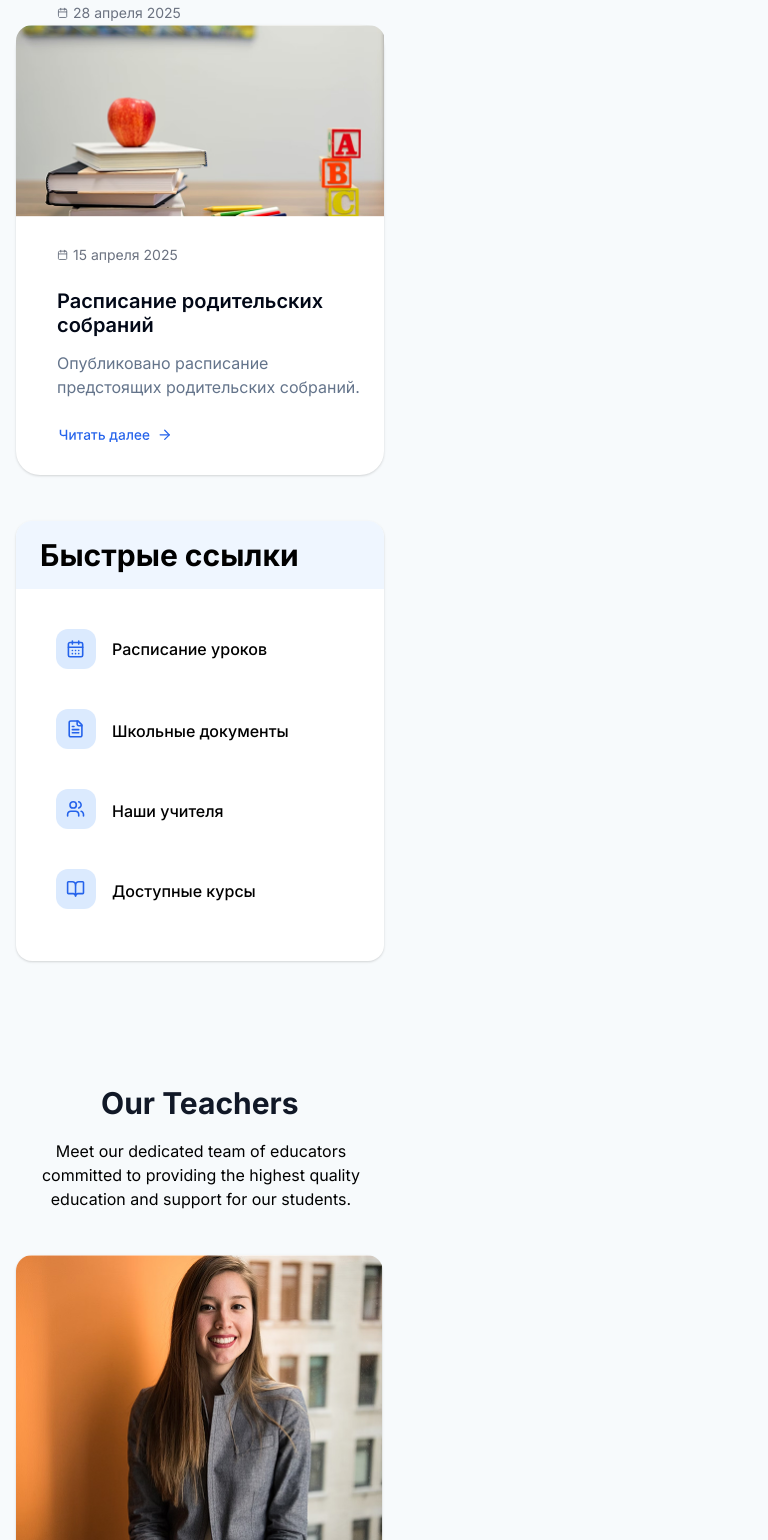
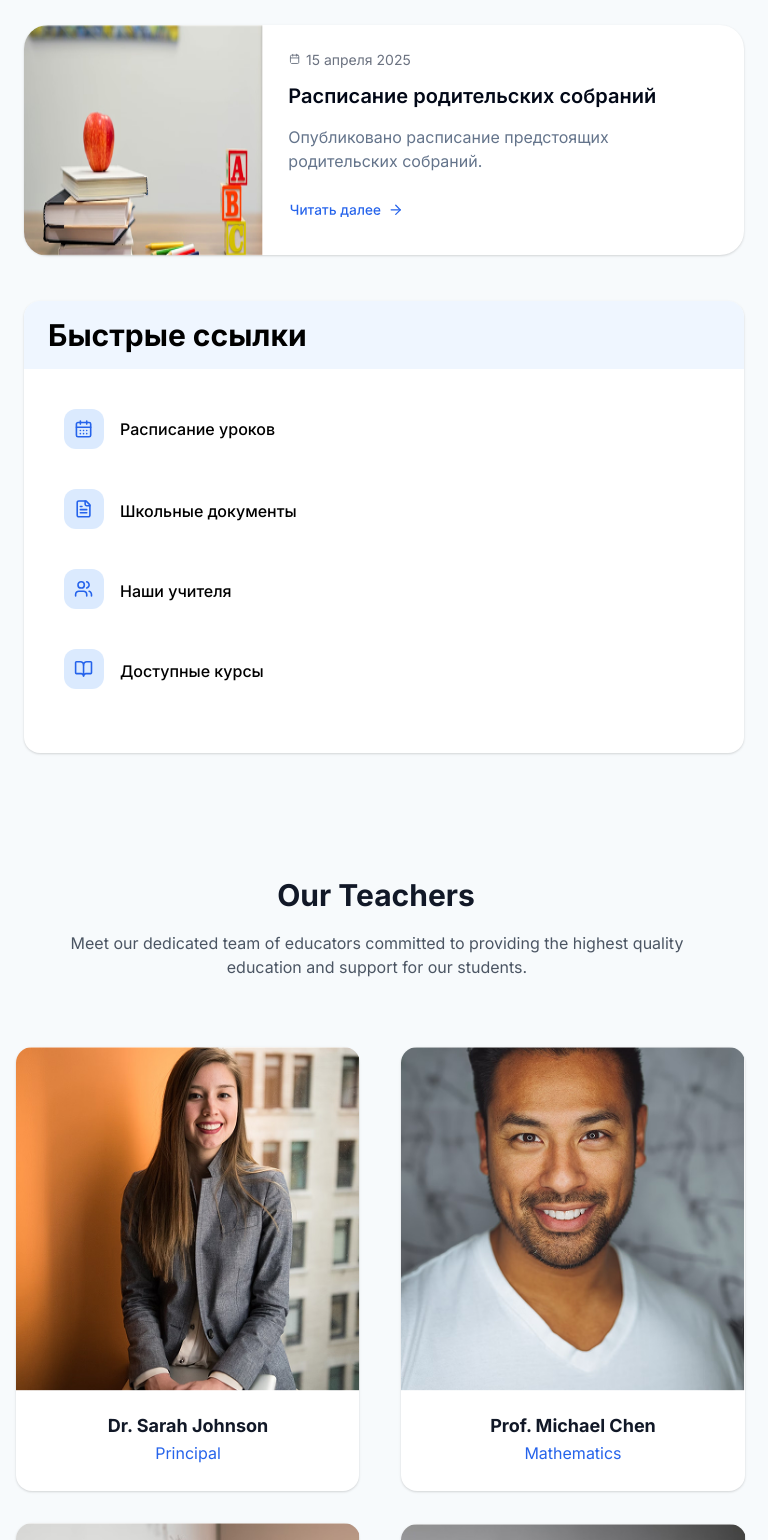
Before and after one commit to uzaqbaevb8/Schoole, a React (Vite) app: page / in a window 768 px wide. Shown: the part 1240-2780 px from the top of the page. Built offline with nearby package versions, Linux system fonts and the light colour scheme.

Commit message:
768 planshet desktop bolinay dep tur

```diff
--- a/src/pages/Home/Home.css
+++ b/src/pages/Home/Home.css
@@ -9,11 +9,12 @@
     width: 100%;
     max-width: 1440px;
     padding: 20px 24px;
+
     margin: 0 auto;
     background: #F7FAFC;
 }
 
-@media (min-width: 400px) {
+@media (min-width: 400px) and (max-width: 768px){
     .main {
         display: block;
         width: 368px;
@@ -99,7 +100,7 @@
     .section-csrdas-data img {
         width: 12px;
         height: 12px;
-        margin-left: 41px;
+        margin-left: 25px;
         margin-top: 28px;
     }
 
@@ -108,7 +109,7 @@
         bottom: 20px;
         width: 77.12px;
         height: 20px;
-        margin-left: 57px;
+        margin-left: 41px;
         font-weight: 400;
         font-size: 14px;
         line-height: 20px;
@@ -122,7 +123,7 @@
         font-weight: 600;
         font-size: 20px;
         color: #020817;
-        margin-left: 41px;
+        margin-left: 25px;
     }
 
     .section-cards-paragrouph p {
@@ -133,7 +134,7 @@
         font-size: 16px;
         line-height: 24px;
         color: #64748B;
-        margin-left: 41px;
+        margin-left: 25px;
         position: relative;
         top: 10px;
     }
@@ -141,7 +142,7 @@
     .section-cards-paragrouph img {
         width: 116.88px;
         height: 40px;
-        margin-left: 41px;
+        margin-left: 25px;
         position: relative;
         margin-top: 26px;
         margin-bottom: 26px;
@@ -150,18 +151,16 @@
     }
 
     .computer_clasroom_cards-item img {
-        width: 368px;
-        height: 192px;
         border-top-left-radius: 24px;
         border-top-right-radius: 24px;
     }
 
-    .computer_clasroom_cards-item .data-icons {
+    .data-icons{
         display: flex;
         position: relative;
         width: 12px;
         height: 12px;
-        margin-left: 41px;
+        margin-left: 25px;
         margin-top: 28px;
     }
 
@@ -170,7 +169,7 @@
         bottom: 16px;
         width: 108.31px;
         height: 20px;
-        margin-left: 57px;
+        margin-left: 41px;
         font-weight: 400;
         font-size: 14px;
         line-height: 20px;
@@ -184,7 +183,7 @@
         font-weight: 600;
         font-size: 20px;
         color: #020817;
-        margin-left: 41px;
+        margin-left: 25px;
     }
 
     .computer_classroom-paragrouph p {
@@ -195,7 +194,7 @@
         font-size: 16px;
         line-height: 24px;
         color: #64748B;
-        margin-left: 41px;
+        margin-left: 25px;
         position: relative;
         margin-bottom: 30px;
         top: 10px;
@@ -215,7 +214,7 @@
     .computer_classroom-paragrouph img {
         width: 116.88px;
         height: 40px;
-        margin-left: 41px;
+        margin-left: 25px;
         position: relative;
         margin-top: 12px;
         margin-bottom: 26px;
@@ -236,7 +235,7 @@
         position: relative;
         width: 12px;
         height: 12px;
-        margin-left: 41px;
+        margin-left: 25px;
         margin-top: 28px;
     }
 
@@ -244,7 +243,7 @@
         position: relative;
         width: 108.31px;
         height: 28px;
-        margin-left: 57px;
+        margin-left: 41px;
         font-weight: 400;
         font-size: 14px;
         line-height: 20px;
@@ -258,7 +257,7 @@
         font-weight: 600;
         font-size: 20px;
         color: #020817;
-        margin-left: 41px;
+        margin-left: 25px;
     }
 
     .Parental_schedule-paragrouph p {
@@ -269,7 +268,7 @@
         font-size: 16px;
         line-height: 24px;
         color: #64748B;
-        margin-left: 41px;
+        margin-left: 25px;
         position: relative;
         margin-bottom: 30px;
         top: 10px;
@@ -278,7 +277,7 @@
     .Parental_schedule-paragrouph img {
         width: 116.88px;
         height: 40px;
-        margin-left: 41px;
+        margin-left: 25px;
         margin-bottom: 26px;
     }
 
@@ -1562,7 +1561,8 @@
     }
 }
 
-@media (min-width: 768px) {
+@media (max-width: 768px) and (max-width: 1440px) {
+
     .main {
         flex-direction: row;
         width: 720px;
@@ -1571,6 +1571,7 @@
         margin-left: 20px;
         margin-top: 50px;
         padding: 0;
+        background: #DBEAFE;
     }
 
     .main-text h1 {
@@ -1617,6 +1618,7 @@
         display: flex;
         width: 720px;
         height: 258px;
+        margin-left: 24px;
     }
 
     .section-cards-item img {
@@ -1686,6 +1688,7 @@
         display: flex;
         width: 720px;
         height: 230px;
+        margin-left: 24px;
     }
 
     .computer_clasroom_cards-item img {
@@ -1697,8 +1700,10 @@
 
     .computer_classroom-paragrouph h1 {
         display: flex;
-        width: 410px;
+        position: absolute;
+        width: auto;
         height: 28px;
+        right: 52.5px;
         margin-top: 59px;
     }
 
@@ -1706,6 +1711,347 @@
         display: flex;
         width: 363.27px;
         height: 44px;
+        position: absolute;
+        right: 92px;
+        margin-bottom: 26px;
+        margin-top: 95px;
+    }
+
+    .computer_clasroom_cards-item p {
+        display: flex;
+        position: absolute;
+        top: 25px;
+        right: 330px;
+    }
+
+    .computer_classroom-paragrouph img {
+        display: flex;
+        position: absolute;
+        width: 116.88px;
+        margin-top: 165px;
+    }
+
+    .computer_clasroom_cards-item .data-icons {
+        display: flex;
+        width: 12px;
+        height: 12px;
+        position: absolute;
+        top: 0px;
+        left: 240px;
+    }
+
+    .Parental_schedule {
+        display: flex;
+    }
+
+    .Parental_schedule_cards-item img {
+        display: flex;
+        width: 239.33px;
+        height: 231px;
+        border-bottom-left-radius: 24px;
+        border-top-right-radius: 0px;
+        border-top-left-radius: 24px;
+    }
+
+    .Parental_schedule_cards-item p {
+        display: flex;
+        position: absolute;
+        top: 0px;
+        margin-left: 282px;
+        margin-top: 25px;
+    }
+
+
+
+    .Parental_schedule-paragrouph h1 {
+        display: flex;
+        margin-top: 59px;
+    }
+
+    .Parental_schedule {
+        display: flex;
+        margin-left: 24px;
+        width: 720px;
+        height: 230px;
+    }
+
+    .Parental_schedule_cards-item .data-icons {
+        display: flex;
+        position: absolute;
+        top: 0px;
+        left: 240px;
+    }
+
+    .Parental_schedule-paragrouph p {
+        display: flex;
+        width: 320.74px;
+        position: absolute;
+        margin-top: 90px;
+    }
+
+    .Parental_schedule-paragrouph img{
+        display: flex;
+        position: absolute;
+        top: 165px;
+    }
+
+    .Quick_links {
+        margin-left: 24px;
+        width: 720px;
+        height: 452px;
+    }
+
+    .Quick_links-text {
+        width: 720px;
+        height: 68px;
+        font-size: 20px;
+        font-weight: 600;
+    }
+
+    .Our_Teachers {
+        width: 720px;
+        height: 1068px;
+    }
+
+    .Our_Teachers-text h2 {
+        display: flex;
+        margin-left: 261.2px;
+    }
+
+    .Our_Teachers-text p {
+        display: flex;
+        width: 672px;
+        color: #4B5563;
+    }
+
+    .Our_Teachers-cards-item {
+        display: flex;
+        width: 343px;
+        height: 444px;
+
+    }
+
+    .Our_Teachers-cards-item img {
+        display: flex;
+        position: relative;
+        width: 344px;
+        height: 344px;
+    }
+
+    .Our_Teachers-cards-item h1 {
+        display: flex;
+        width: 160.79px;
+        height: 28px;
+        font-weight: 700;
+        font-size: 18px;
+        color: #111827;
+        margin-left: 91.77px;
+    }
+
+    .Our_Teachers-cards-item h2 {
+        display: flex;
+        margin-left: 139.22px;
+    }
+
+    .Our_Teachers-cards_2 {
+        display: flex;
+        padding-left: 385px;
+        position: relative;
+        bottom: 492px;
+    }
+
+    .Our_Teachers-cards_2-item {
+        width: 343.5px;
+        height: 444px;
+    }
+
+    .Our_Teachers-cards_2-item img {
+        display: flex;
+        width: 344px;
+        height: 344px;
+    }
+
+    .Our_Teachers-cards_2-item h1 {
+        display: flex;
+        margin-left: 89.16px;
+    }
+
+    .Our_Teachers-cards_2-item h2 {
+        display: flex;
+        margin-left: 123.42px;
+    }
+
+    .Our_Teachers-cards_3 {
+        display: flex;
+        position: relative;
+        width: 344px;
+        height: 344px;
+        bottom: 492px;
+    }
+
+    .Our_Teachers-cards_3-item {
+        display: flex;
+        width: 343px;
+        height: 444px;
+
+    }
+
+    .Our_Teachers-cards_3-item img {
+        display: flex;
+        width: 344px;
+        height: 344px;
+    }
+
+    .Our_Teachers-cards_3-item h1 {
+        display: flex;
+        margin-left: 86.56px;
+    }
+
+    .Our_Teachers-cards_3-item h2 {
+        display: flex;
+        margin-left: 139px;
+    }
+
+    .Our_Teachers-cards_4-item {
+        display: flex;
+        position: relative;
+        width: 344px;
+        height: 444px;
+        bottom: 835px;
+        margin-left: 385px;
+    }
+
+    .Our_Teachers-cards_4-item img {
+        width: 344.5px;
+        height: 344px;
+    }
+
+    .Our_Teachers-cards_4-item h1 {
+        display: flex;
+        margin-left: 104.86px;
+    }
+
+    .Our_Teachers-cards_4-item h2 {
+        display: flex;
+        margin-left: 135.94px;
+    }
+
+    .About_our_school {
+        width: 720px;
+        height: 688px;
+        margin-left: 24px;
+    }
+
+    .About_our_school-image img{
+        width: 721px;
+        height: 200px;
+    }
+
+    .About_our_school-image_Gradient img{
+        width: 722px;
+        height: 193px;
+    }
+
+    .About_our_school-text {
+        width: 186.53px;
+    }
+
+    .About_our_school-text h1 {
+        margin-left: 40px;
+    }
+
+    .About_our_school-text p {
+        display: flex;
+        width: 633.64px;
+        height: 68px;
+        margin-left: 40px;
+        margin-top: 18px;
+    }
+
+    .About_our_school-text-link {
+        display: flex;
+        width: 312px;
+        height: 92px;
+    }
+
+    .About_our_school-text-link img {
+        display: flex;
+        width: 81.15px;
+        height: 36px;
+        margin-left: 116.25px;
+    }
+
+    .About_our_school-text-link p {
+        display: flex;
+        margin-left: 123.77px;
+    }
+
+    .About_our_school-text-link_2 {
+        margin-left: 368px;
+        width: 312px;
+        height: 92px;
+    }
+
+    .About_our_school-text-link_2 img {
+        margin-left: 126.36px;
+    }
+
+    .About_our_school-text-link_2 p {
+        margin-left: 124.28px;
+    }
+
+    .About_our_school-text-link_3 {
+        display: flex;
+        width: 312px;
+    }
+
+    .About_our_school-text-link_3 img {
+        display: flex;
+        margin-left: 126.25px;
+    }
+
+    .About_our_school-text-link_3 p {
+        display: flex;
+        margin-left: 127.19px;
+    }
+
+    .About_our_school-text-link_4 {
+        width: 312px;
+        height: 92px;
+        margin-left: 368px;
+    }
+
+    .About_our_school-text-link_4 img {
+        margin-left: 127.03px;
+    }
+
+    .About_our_school-text-link_4 p {
+        margin-left: 120.78px;
+    }
+
+    .Upcoming_Events {
+        width: 720px;
+        margin-left: 24px;
+    }
+
+    .Upcoming_Events-text {
+        width: 720px;
+    }
+
+    .Parent-Teacher_Conference {
+        width: 672px;
+    }
+
+    .Science_Fair {
+        width: 672px;
+    }
+
+    .View_All_Events {
+        width: 672px;
+    }
+
+    .View_All_Events h1 {
+        margin-left: 272.72px;
     }
 }
 
```
